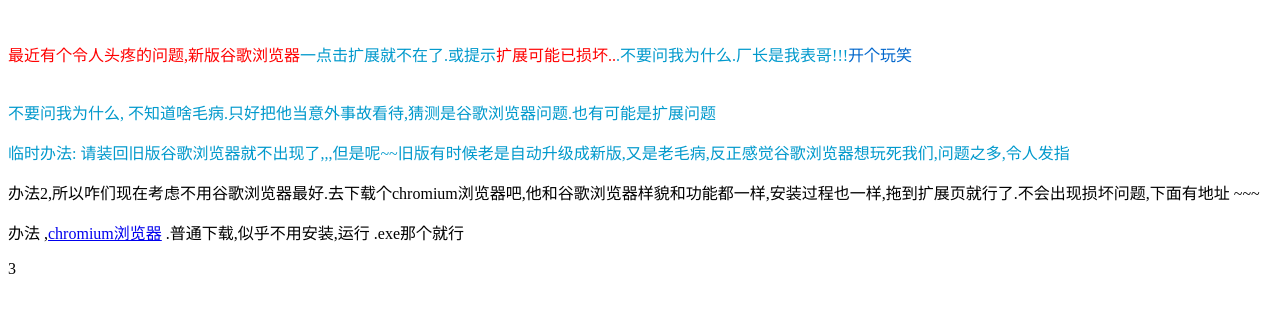
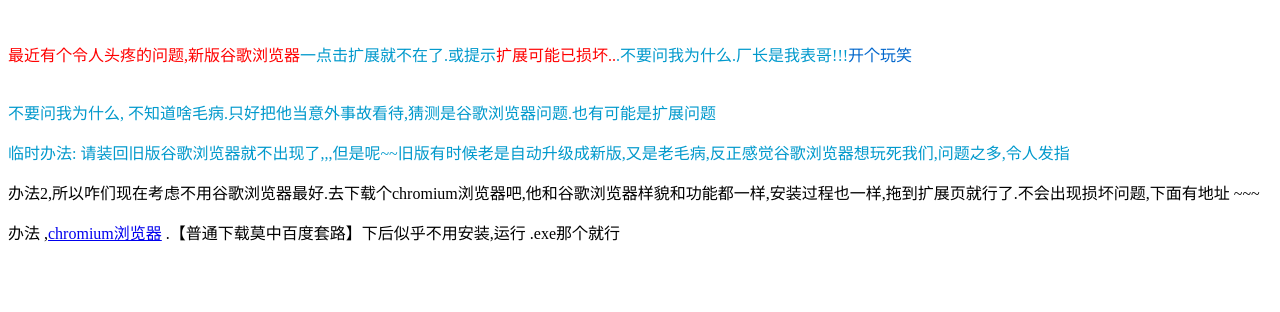
Before and after one commit to shunfai/shunfai.github.io, a plain HTML site: page index.html in a window 1280 px wide. Drawn offline with Linux system fonts and the light colour scheme.

Commit message:
Update index.html

```diff
--- a/index.html
+++ b/index.html
@@ -13,7 +13,7 @@
 <p><span class="STYLE2">临时办法: 请装回旧版谷歌浏览器就不出现了,,,但是呢~~旧版有时候老是自动升级成新版,又是老毛病,反正感觉谷歌浏览器想玩死我们,问题之多,令人发指</span></p>
  办法2,所以咋们现在考虑不用谷歌浏览器最好.去下载个chromium浏览器吧,他和谷歌浏览器样貌和功能都一样,安装过程也一样,拖到扩展页就行了.不会出现损坏问题,下面有地址
   ~~~</p>
-<p>办法 ,<span class="STYLE3"><a href="https://www.baidu.com/s?wd=chromium浏览器下载" target="_blank">chromium浏览器</a></span> .普通下载,似乎不用安装,运行 .exe那个就行</p>
-3
+<p>办法 ,<span class="STYLE3"><a href="https://www.baidu.com/s?wd=chromium浏览器下载" target="_blank">chromium浏览器</a></span> .【普通下载莫中百度套路】下后似乎不用安装,运行 .exe那个就行</p>
+
 
 <p>&nbsp;</p>
```
